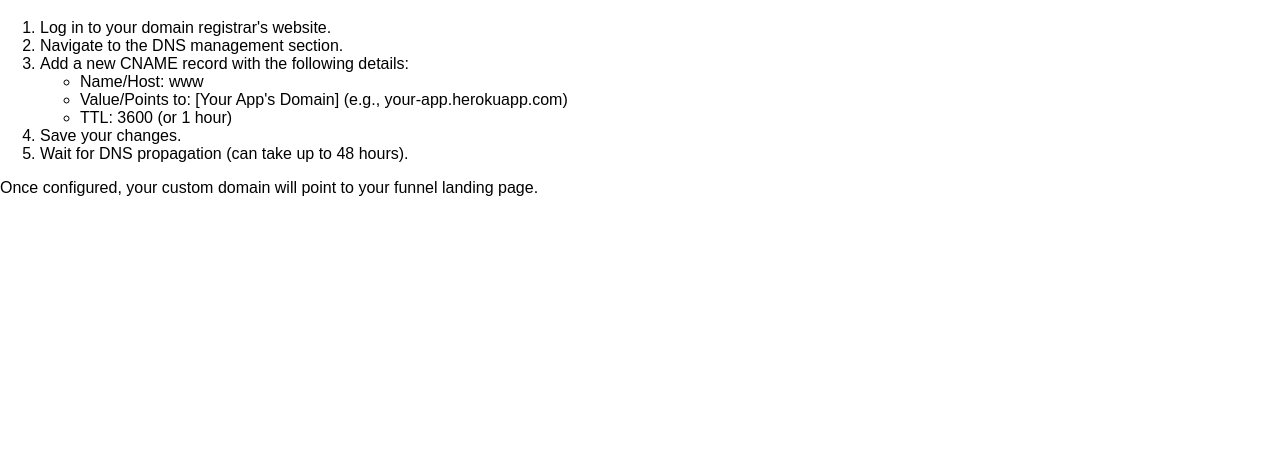
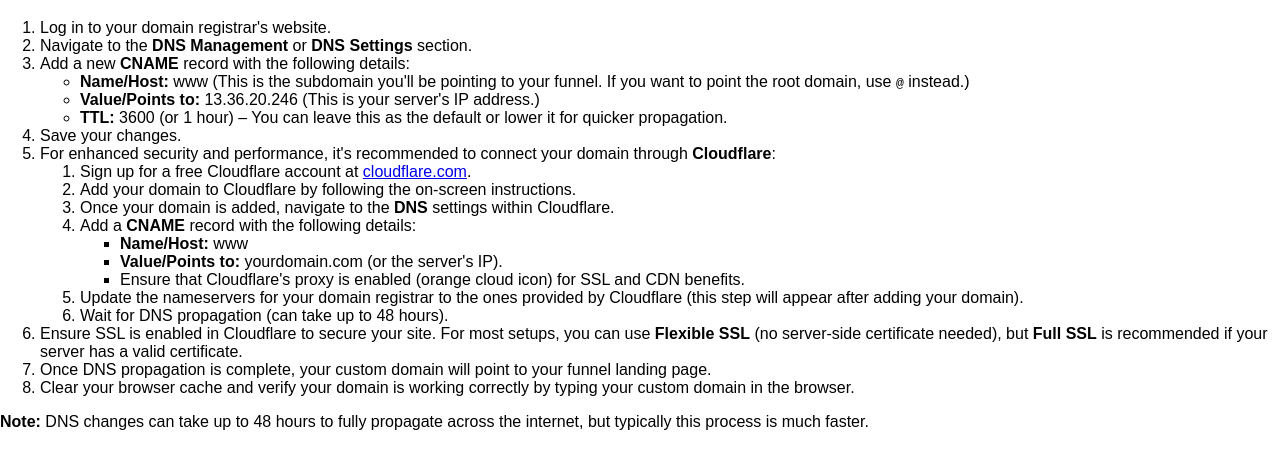
Before and after one commit to ECOMSKY/AMZ-TRACKING, a website: page public/dns-instructions.html in a window 1280 px wide. Shown: the part 61-530 px from the top of the page. Drawn offline with Linux system fonts and the light colour scheme.

Commit message:
added custom domain check

```diff
--- a/public/dns-instructions.html
+++ b/public/dns-instructions.html
@@ -11,18 +11,38 @@
         <h1>How to Configure Your Custom Domain</h1>
         <ol>
             <li>Log in to your domain registrar's website.</li>
-            <li>Navigate to the DNS management section.</li>
-            <li>Add a new CNAME record with the following details:
+            <li>Navigate to the <strong>DNS Management</strong> or <strong>DNS Settings</strong> section.</li>
+            <li>
+                Add a new <strong>CNAME</strong> record with the following details:
                 <ul>
-                    <li>Name/Host: www</li>
-                    <li>Value/Points to: [Your App's Domain] (e.g., your-app.herokuapp.com)</li>
-                    <li>TTL: 3600 (or 1 hour)</li>
+                    <li><strong>Name/Host:</strong> www (This is the subdomain you'll be pointing to your funnel. If you want to point the root domain, use <code>@</code> instead.)</li>
+                    <li><strong>Value/Points to:</strong> 13.36.20.246 (This is your server's IP address.)</li>
+                    <li><strong>TTL:</strong> 3600 (or 1 hour) – You can leave this as the default or lower it for quicker propagation.</li>
                 </ul>
             </li>
             <li>Save your changes.</li>
-            <li>Wait for DNS propagation (can take up to 48 hours).</li>
+            <li>For enhanced security and performance, it's recommended to connect your domain through <strong>Cloudflare</strong>:
+                <ol>
+                    <li>Sign up for a free Cloudflare account at <a href="https://www.cloudflare.com" target="_blank">cloudflare.com</a>.</li>
+                    <li>Add your domain to Cloudflare by following the on-screen instructions.</li>
+                    <li>Once your domain is added, navigate to the <strong>DNS</strong> settings within Cloudflare.</li>
+                    <li>Add a <strong>CNAME</strong> record with the following details:
+                        <ul>
+                            <li><strong>Name/Host:</strong> www</li>
+                            <li><strong>Value/Points to:</strong> yourdomain.com (or the server's IP).</li>
+                            <li>Ensure that Cloudflare's proxy is enabled (orange cloud icon) for SSL and CDN benefits.</li>
+                        </ul>
+                    </li>
+                    <li>Update the nameservers for your domain registrar to the ones provided by Cloudflare (this step will appear after adding your domain).</li>
+                    <li>Wait for DNS propagation (can take up to 48 hours).</li>
+                </ol>
+            </li>
+            <li>Ensure SSL is enabled in Cloudflare to secure your site. For most setups, you can use <strong>Flexible SSL</strong> (no server-side certificate needed), but <strong>Full SSL</strong> is recommended if your server has a valid certificate.</li>
+            <li>Once DNS propagation is complete, your custom domain will point to your funnel landing page.</li>
+            <li>Clear your browser cache and verify your domain is working correctly by typing your custom domain in the browser.</li>
         </ol>
-        <p>Once configured, your custom domain will point to your funnel landing page.</p>
+        <p><strong>Note:</strong> DNS changes can take up to 48 hours to fully propagate across the internet, but typically this process is much faster.</p>
     </div>
+
 </body>
 </html>
```
Also changed, not shown: controllers/funnelController.js (+13 -4 lines).
